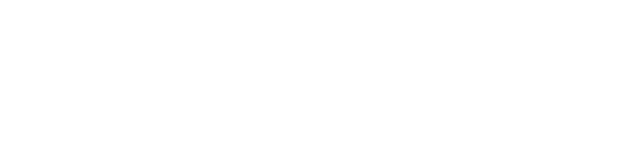
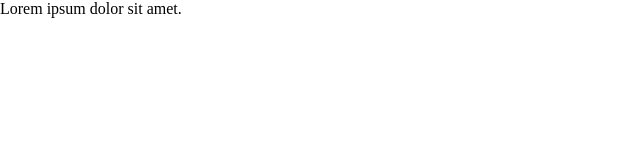
Before and after one commit to mukhriddin-dev/BOOTCAMP-TEAM, a plain HTML site: page index.html in a window 1280 px wide. Shown: the whole page, without its empty margins (0-640 px from the left). Drawn offline with Linux system fonts and the light colour scheme.

Commit message:
added footer

```diff
--- a/index.html
+++ b/index.html
@@ -12,5 +12,14 @@
 
 
 
+
+
+
+
+    <footer>
+        <div class="container">
+            <p>Lorem ipsum dolor sit amet.</p>
+        </div>
+    </footer>
 </body>
 </html>
```
